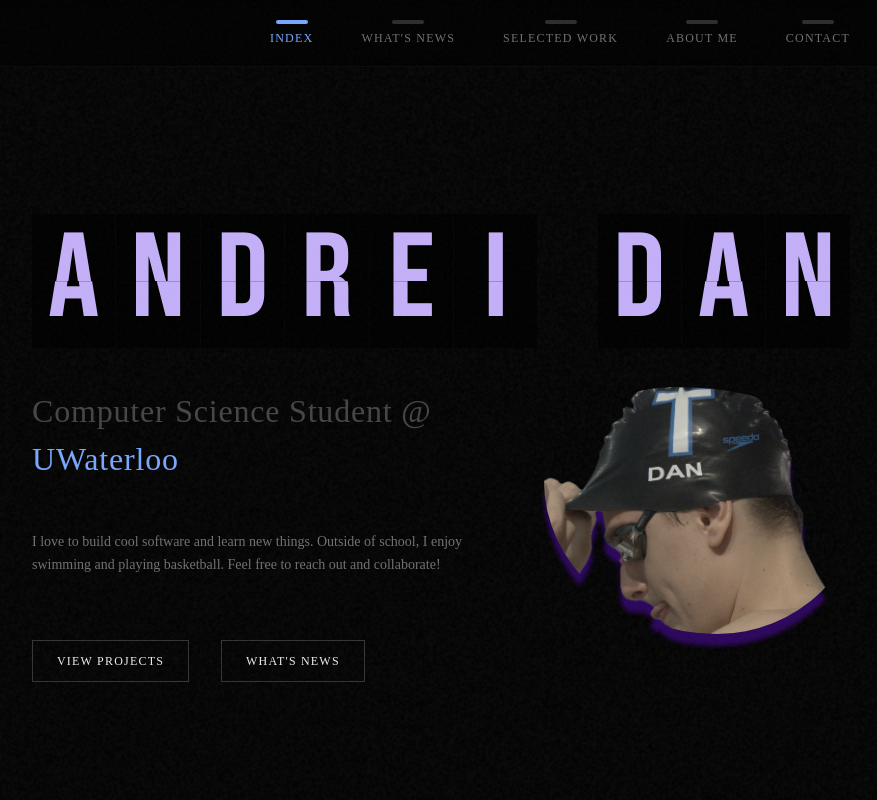
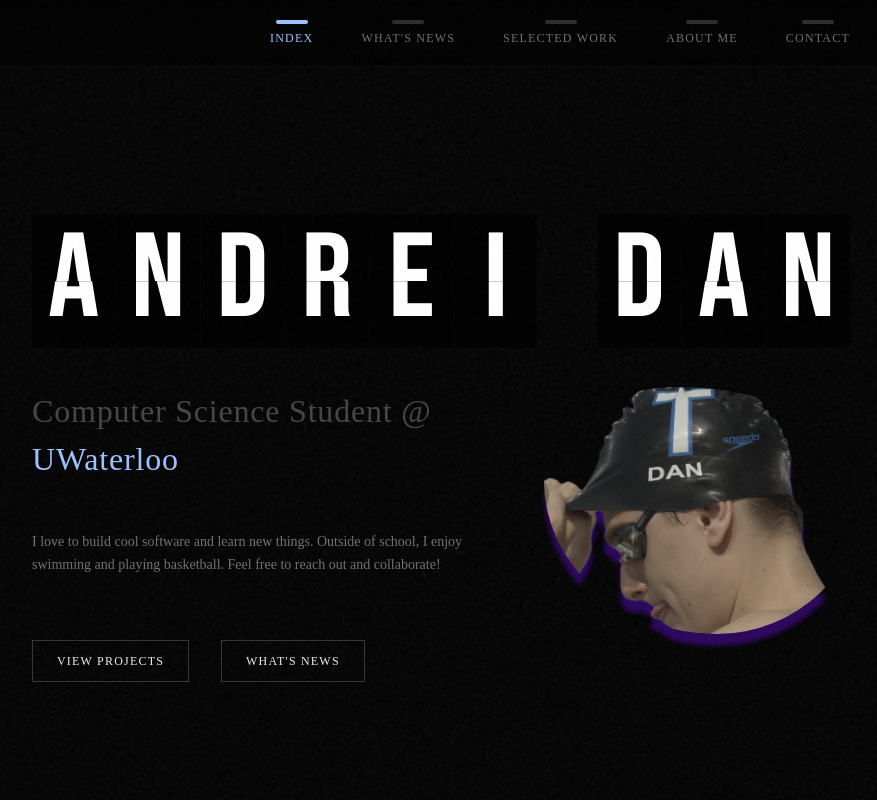
Before and after one commit to adandreidan/portfolio, a Next.js app: page / in a window 1280 px wide. Shown: the top 800 px of the page, without its empty margins (80-957 px from the left). Built offline with nearby package versions, Linux system fonts and the light colour scheme.

Commit message:
Updated Theme

```diff
--- a/app/globals.css
+++ b/app/globals.css
@@ -17,22 +17,22 @@
   --secondary-foreground: oklch(0.85 0 0);
   --muted: oklch(0.25 0 0);
   --muted-foreground: oklch(0.55 0 0);
-  --accent: oklch(0.74 0.16 265);
+  --accent: oklch(0.82 0.13 265);
   --accent-foreground: oklch(0.95 0 0);
   --destructive: oklch(0.577 0.245 27.325);
   --destructive-foreground: oklch(0.577 0.245 27.325);
   --border: oklch(0.25 0 0);
   --input: oklch(0.2 0 0);
-  --ring: oklch(0.74 0.16 265);
+  --ring: oklch(0.82 0.13 265);
   --radius: 0rem;
   --sidebar: oklch(0.1 0 0);
   --sidebar-foreground: oklch(0.95 0 0);
-  --sidebar-primary: oklch(0.74 0.16 265);
+  --sidebar-primary: oklch(0.82 0.13 265);
   --sidebar-primary-foreground: oklch(0.95 0 0);
   --sidebar-accent: oklch(0.15 0 0);
   --sidebar-accent-foreground: oklch(0.95 0 0);
   --sidebar-border: oklch(0.25 0 0);
-  --sidebar-ring: oklch(0.74 0.16 265);
+  --sidebar-ring: oklch(0.82 0.13 265);
 }
 
 @theme inline {
@@ -126,6 +126,6 @@
 
 /* Custom selection color */
 ::selection {
-  background: oklch(0.74 0.16 265);
-  color: oklch(0.95 0 0);
+  background: oklch(0.82 0.13 265);
+  color: oklch(0.08 0 0);
 }
--- a/components/split-flap-text.tsx
+++ b/components/split-flap-text.tsx
@@ -71,8 +71,8 @@ function SplitFlapChar({ char, index, animationKey, skipEntrance, speed }: Split
 
   const tileDelay = 0.15 * index
 
-  const bgColor = isSettled ? "hsl(0, 0%, 0%)" : "rgba(40, 30, 70, 0.2)"
-  const textColor = isSettled ? "#c4b0f8" : "rgba(130, 90, 210, 0.25)"
+  const bgColor = isSettled ? "hsl(0, 0%, 0%)" : "rgba(60, 60, 60, 0.2)"
+  const textColor = isSettled ? "#ffffff" : "rgba(200, 200, 200, 0.25)"
 
   useEffect(() => {
     if (intervalRef.current) clearInterval(intervalRef.current)
```
